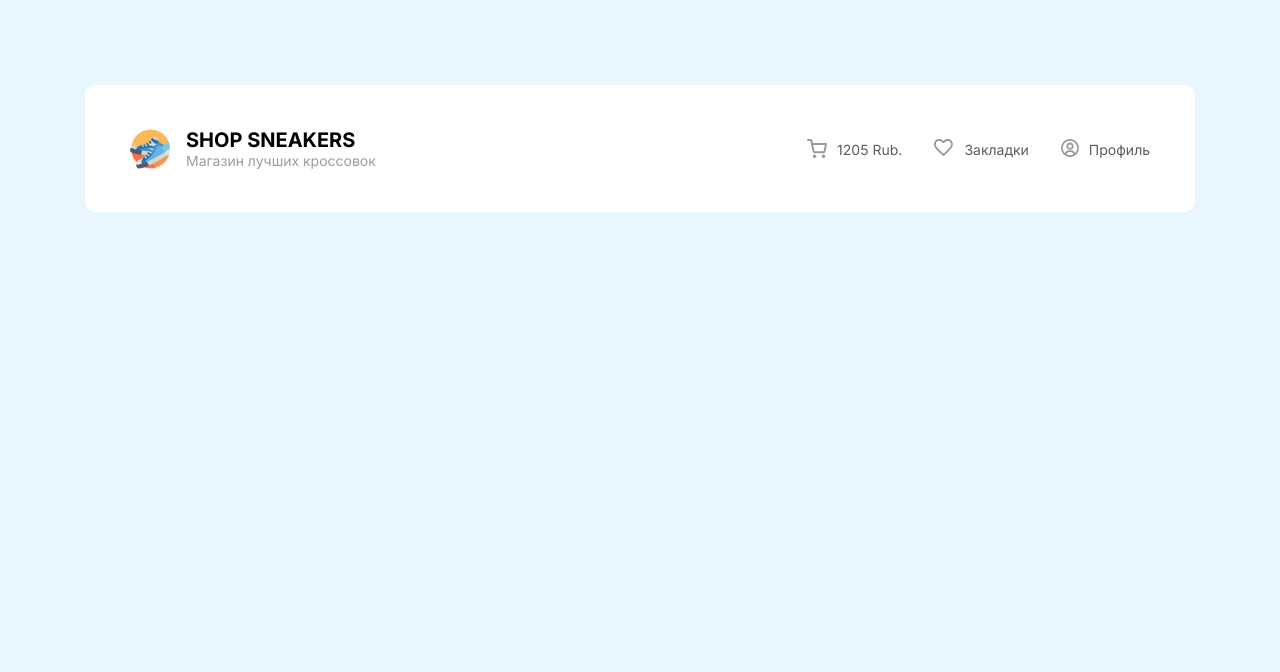
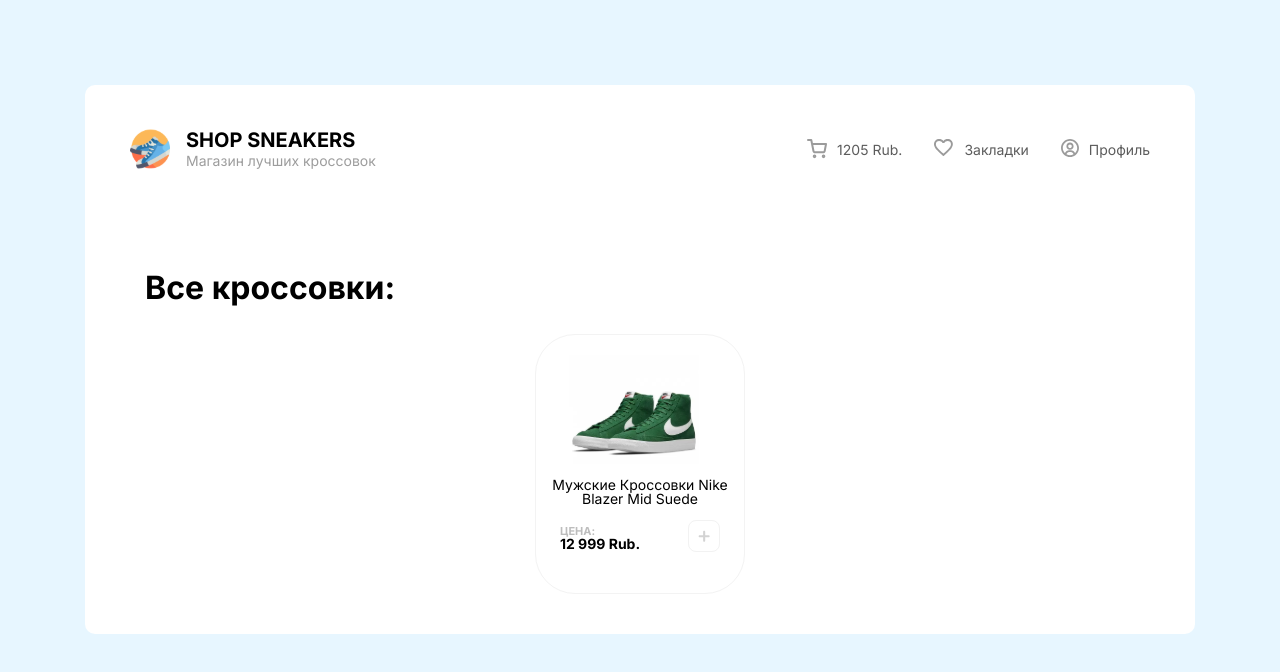
Before and after one commit to AntonKrivelo/ReactSneakers, a React (Create React App) app in the folder sneakers-app/: page / in a window 1280 px wide. Shown: the top 672 px of the page. Built offline with nearby package versions, Linux system fonts and the light colour scheme.

Commit message:
added component Card and scss

```diff
--- a/sneakers-app/src/App.js
+++ b/sneakers-app/src/App.js
@@ -1,4 +1,5 @@
 import './App.css';
+import Card from './Components/Card/Card';
 import Header from './Components/Header/Header';
 import './index.scss';
 
@@ -9,6 +10,12 @@
     <div className="wrapper">
         <div className="container">
           <Header />
+          <div className="container content">
+              <h1 className="title">Все кроссовки:</h1>
+              <div className="content-item">
+                  <Card />
+              </div>
+          </div>
         </div>
     </div>
   );
--- /dev/null
+++ b/sneakers-app/src/Components/Card/Card.jsx
@@ -0,0 +1,26 @@
+import React from "react";
+import "./Card.scss";
+import add from "../../Icons/plus.svg";
+import img from "../../Img/img1.svg";
+
+const Card = () => {
+    return (
+        <div className="card-item">
+            <img className="card-item-img" src={img} alt="kross" />
+            <p className="card-item-name">Мужские Кроссовки Nike Blazer Mid Suede</p>
+            <div className="card-item-info">
+                <div className="card-item-info-price">
+                    <span className="card-item-info-price-title">Цена:</span>
+                    <p className="card-item-price">12 999 Rub.</p>
+                </div>
+                <button className="card-item-add-button">
+                    <img className="card-item-add-button-img" src={add} alt="added to card" />
+                </button>
+            </div>
+        </div>
+    )
+}
+
+
+
+export default Card;
--- /dev/null
+++ b/sneakers-app/src/Components/Card/Card.scss
@@ -0,0 +1,48 @@
+.card-item {
+    cursor: pointer;
+    width: 210px;
+    height: 260px;
+    border: 1px solid #F3F3F3;
+    border-radius: 40px;
+    margin-bottom: 40px;
+    &-add-button {
+        min-width: 32px;
+        min-height: 32px;
+        border: 1px solid #F2F2F2;
+        border-radius: 8px;
+        &-img {
+           padding-top: 4px;
+        }
+    }
+    &-img {
+        padding: 20px 45px 14px 33px;
+    }
+    &-name {
+        font-weight: 400;
+        font-size: 14px;
+        line-height: 100%;
+        text-align: center;
+        padding-bottom: 14px;
+    }
+    &-info {
+        display: flex;
+        justify-content: space-around;
+        &-price {
+            font-size: 14px;
+            font-weight: 700;
+            line-height: 100%;
+            padding-top: 3px;
+            &-title {
+                color: #BDBDBD;
+                font-size: 11px;
+                line-height: 100%;
+                text-transform: uppercase;
+            }
+        }
+    }
+}
+
+.card-item:hover {
+    transition: 0.4s all;
+    box-shadow: 5px 5px 5px rgb(189, 189, 189);
+}
--- a/sneakers-app/src/index.scss
+++ b/sneakers-app/src/index.scss
@@ -103,3 +103,17 @@
 	background-color: #FFF;
 	border-radius: 10px;
 }
+.content {
+	margin: 60px;
+}
+.content-item {
+	display: flex;
+	flex-wrap: wrap;
+	justify-content: space-around;
+}
+.title {
+	font-weight: 700;
+	font-size: 32px;
+	line-height: 100%;
+	padding-bottom: 30px;
+}
```
Also changed, not shown: sneakers-app/src/Icons/plus.svg (added), sneakers-app/src/Img/img1.svg (added).
